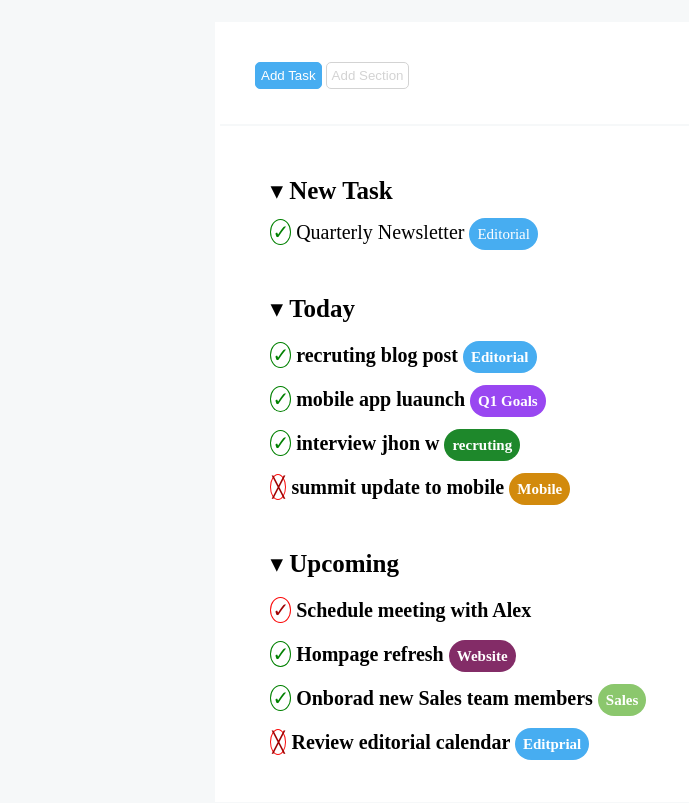
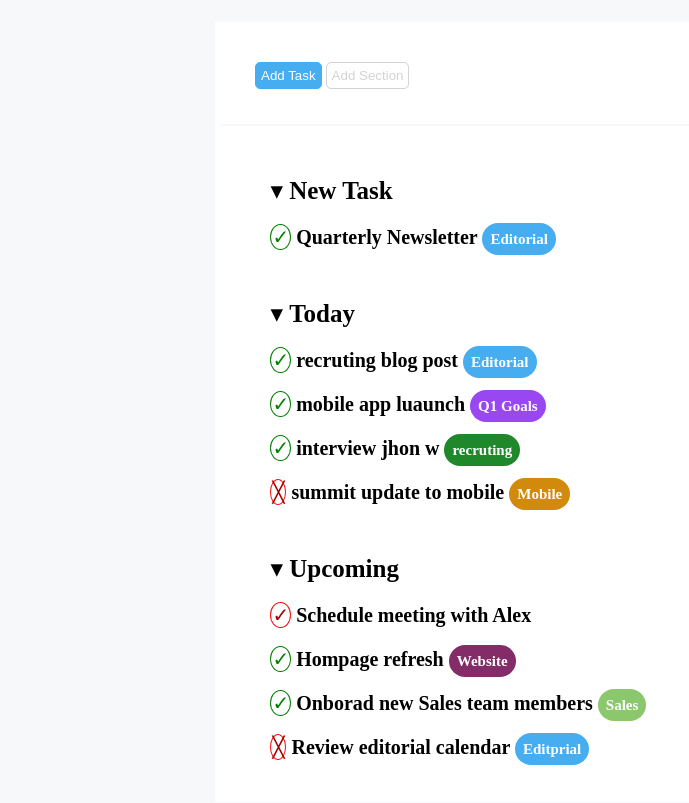
Before and after one commit to Gius993/html-css-toboolist, a plain HTML site: page index.html in a window 1280 px wide. Shown: the part 99-902 px from the top of the page, without its empty margins (0-689 px from the left). Drawn offline with Linux system fonts and the light colour scheme.

Commit message:
fine con correzione del "new task" testo

```diff
--- a/index.html
+++ b/index.html
@@ -49,7 +49,7 @@
 						<li> &#9662;
 							<strong>New Task</strong>
 							<ul class="lista-minore">
-								<li>
+								<li class="testo">
 									<span class="ok">&check;</span>
 									Quarterly Newsletter
 										<span class="text-tag">Editorial</span>
@@ -117,10 +117,11 @@
 							</ul>
 						</li>
 					</ul>
-
+					<!--fine lista-->
 				</div>
 
 		</div>
 	</main>
+
 </body>
 </html>
```
